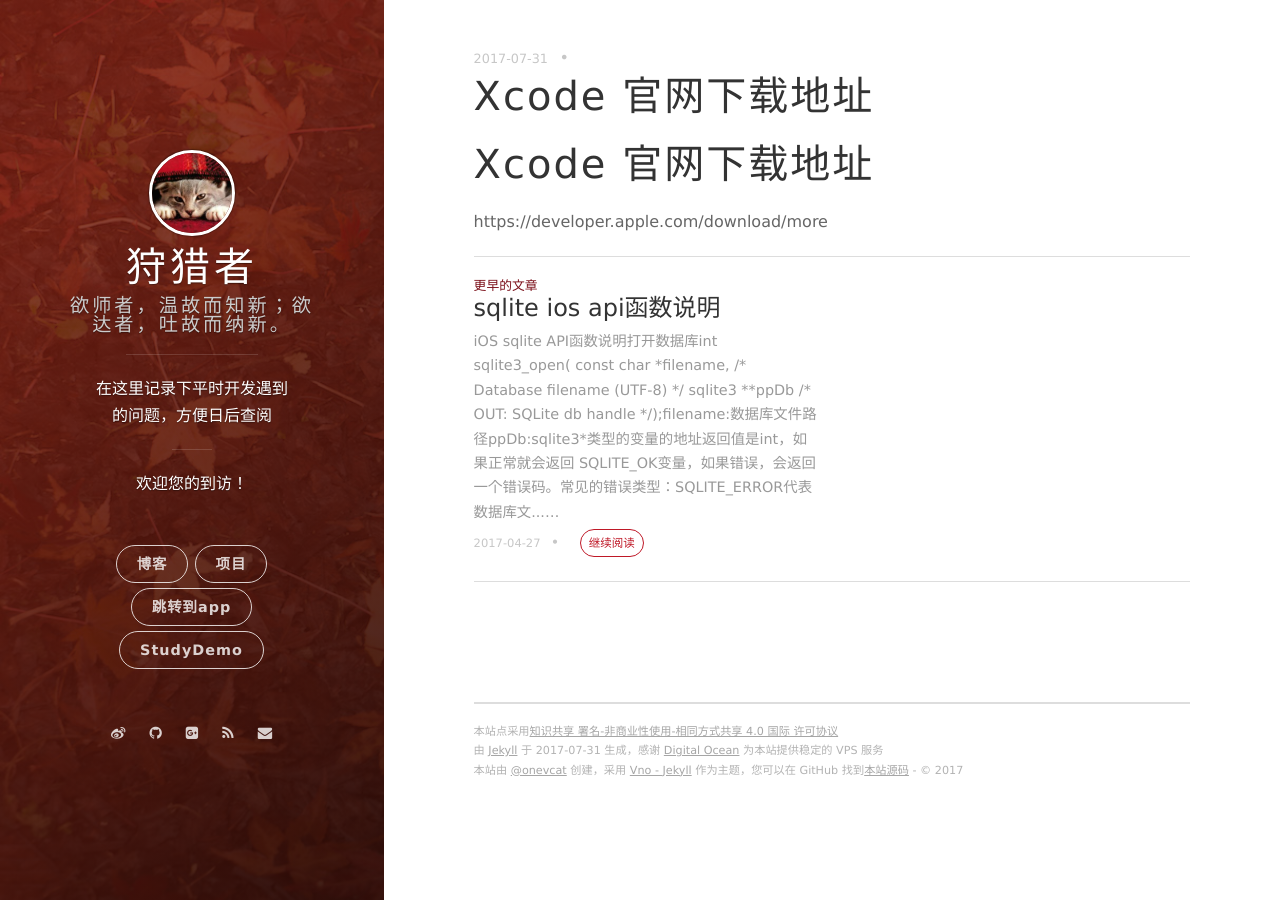
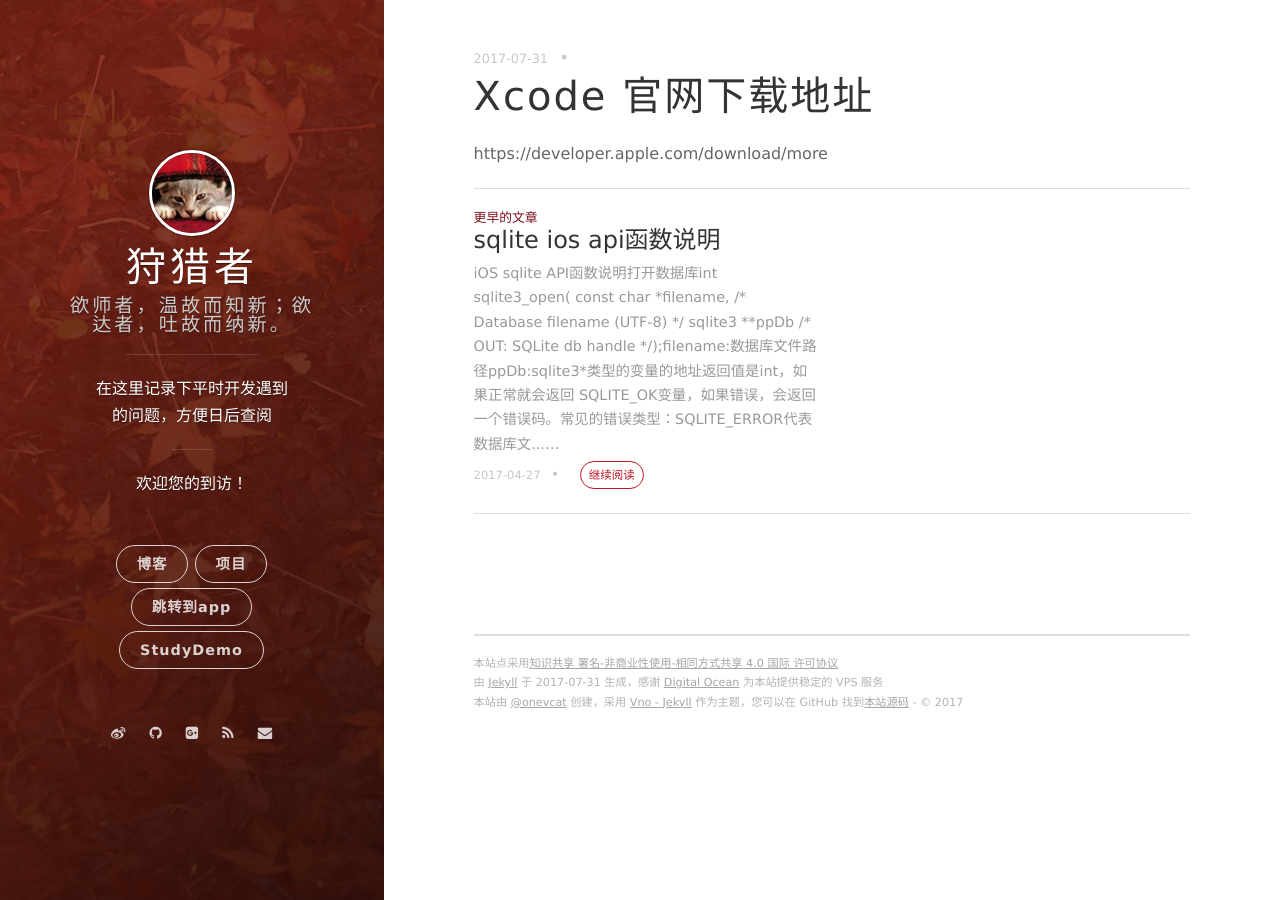
Before and after one commit to devXiaoL/devXiaoL.github.io, a Jekyll site: the page built from _posts/2017-07-31-Xcode 官网下载地址.md, in a window 1280 px wide. Built offline with Jekyll 4.4.1, drawn with Linux system fonts in a browser that asks for light colours; nearby versions of some CDN libraries; our own code applies the rules of GitHub Pages for plain Markdown files; comment, search, counter and statistics services are not loaded.

Commit message:
修改标题

```diff
--- a/_posts/2017-07-31-Xcode 官网下载地址.md
+++ b/_posts/2017-07-31-Xcode 官网下载地址.md
@@ -1,2 +1,2 @@
-# Xcode 官网下载地址
+
 https://developer.apple.com/download/more
```
